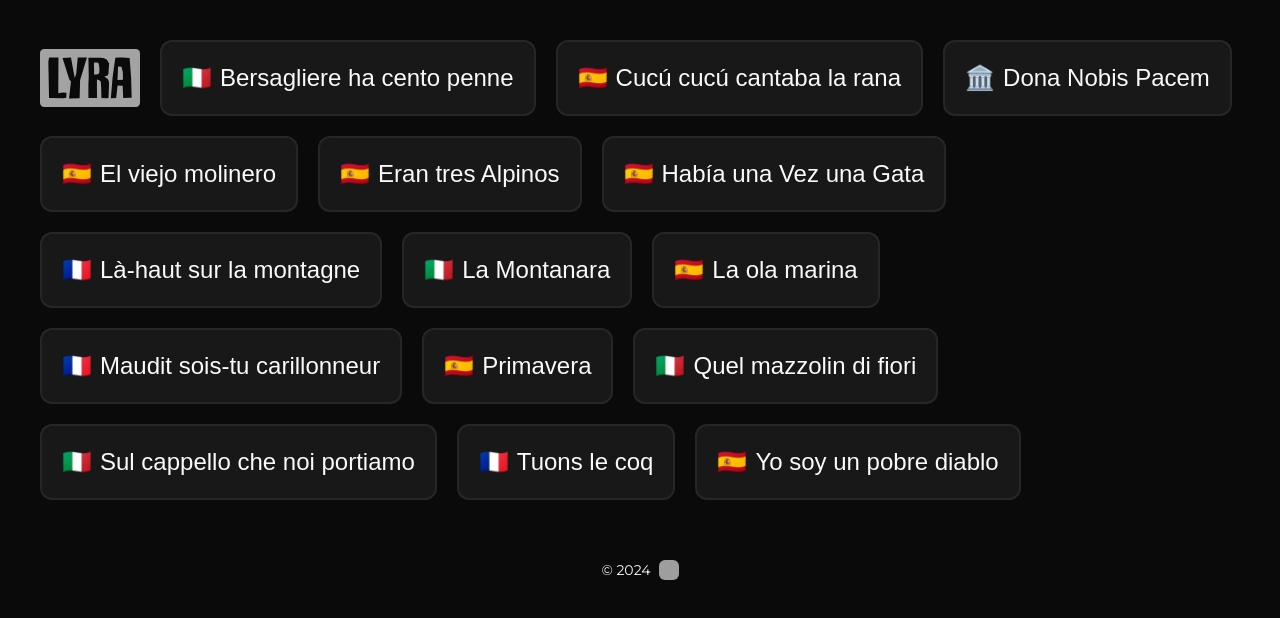
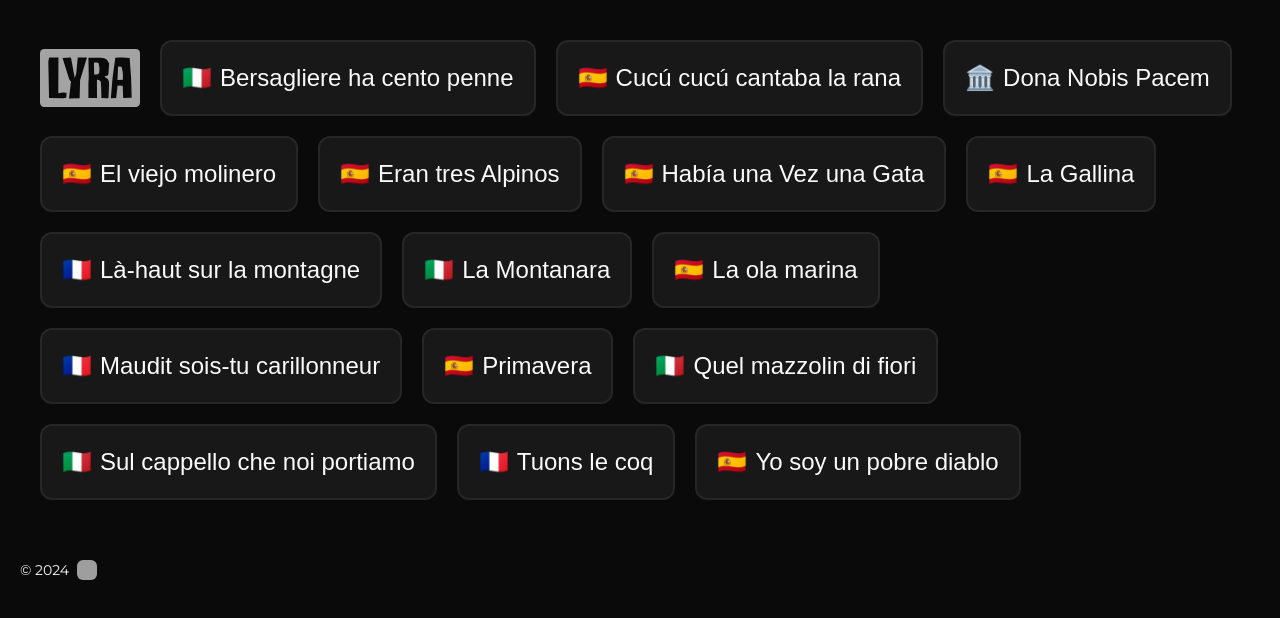
Before and after one commit to pjuele/lyra, a Next.js app: page /list in a window 1280 px wide. Shown: the top 618 px of the page. Built offline with nearby package versions, Linux system fonts and the light colour scheme; grey boxes are pictures that could not be loaded; a web font is replaced by a local one.

Commit message:
Simplified footer.

```diff
--- /dev/null
+++ b/md/la-gallina.md
@@ -0,0 +1,10 @@
+---
+title: "La Gallina"
+language: "es"
+slug: la-gallina
+---
+La gallina entre cardos
+marcha ufana a su nidal
+&nbsp;
+La esperan sus polluelos
+todos rubios como el trigal
--- a/src/components/wdpj/footer.cli.tsx
+++ b/src/components/wdpj/footer.cli.tsx
@@ -7,7 +7,7 @@ export default function Footer() {
     return (
         <>
             {/* <Separator /> */}
-            <div className="p-5 container flex flex-row gap-2 align-middle justify-center">
+            <div className="p-5 container flex flex-row gap-2 align-middle justify-start">
                 <div className="text-sm">
                     © 2024
                 </div>
```
